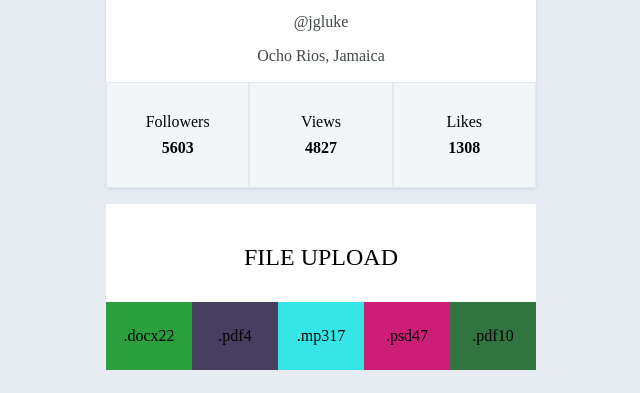
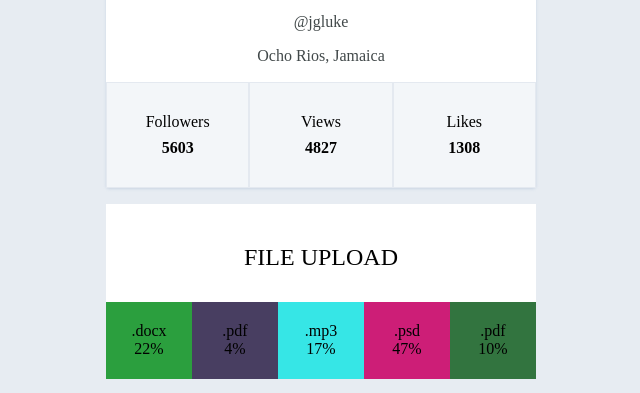
Before and after one commit to lyskoivan/goit-react-hw-01-components, a React app: page / in a window 1280 px wide. Shown: the part 402-795 px from the top of the page, without its empty margins (319-959 px from the left). Built offline with nearby package versions, Linux system fonts and the light colour scheme.

Commit message:
fix styles

```diff
--- a/src/Components/Profile/Profile.js
+++ b/src/Components/Profile/Profile.js
@@ -3,7 +3,7 @@ import PropTypes from 'prop-types';
 import styles from './Profile.module.css';
 
 const Profile = ({ user }) => (
-  <div className={[styles.profile]}>
+  <div className={styles.profile}>
     <div className="description">
       <img src={user.avatar} alt="user avatar" className={styles.avatar} />
       <p className={styles.name}>{user.name}</p>
--- a/src/Components/Statistics/Statistics.js
+++ b/src/Components/Statistics/Statistics.js
@@ -18,7 +18,7 @@ const Statistics = ({ title, stats }) => (
           style={{ backgroundColor: generateColor() }}
         >
           <span className="label">{stat.label}</span>
-          <span className="percentage">{stat.percentage}</span>
+          <span className="percentage">{stat.percentage}%</span>
         </li>
       ))}
     </ul>
--- a/src/Components/Statistics/Statistics.module.css
+++ b/src/Components/Statistics/Statistics.module.css
@@ -1,4 +1,5 @@
 @value font-stack from '../../variables.module.css';
+
 .statistics {
   margin: 0 auto;
   max-width: 430px;
@@ -21,7 +22,12 @@
   align-items: stretch;
 }
 .item {
+  display: flex;
   width: 100%;
-  padding-bottom: 25px;
-  padding-top: 25px;
+  padding-bottom: 20px;
+  padding-top: 20px;
+  flex-direction: column;
 }
+.label {
+  padding-bottom: 5px;
+}
```
